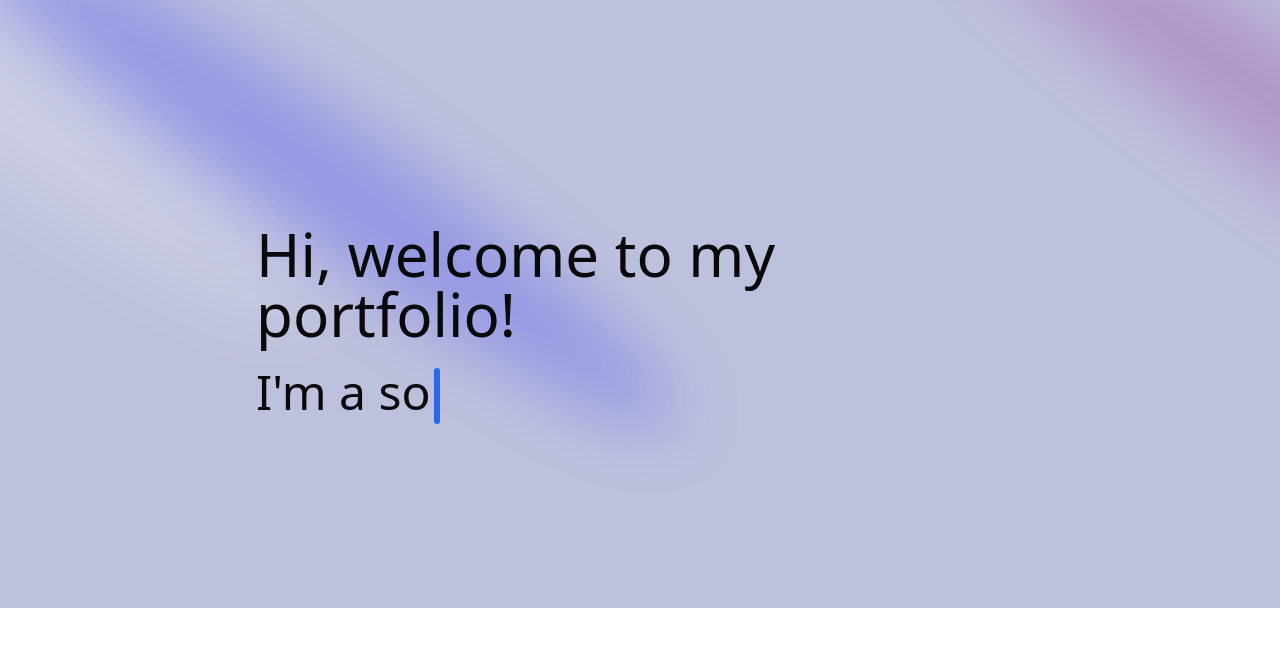
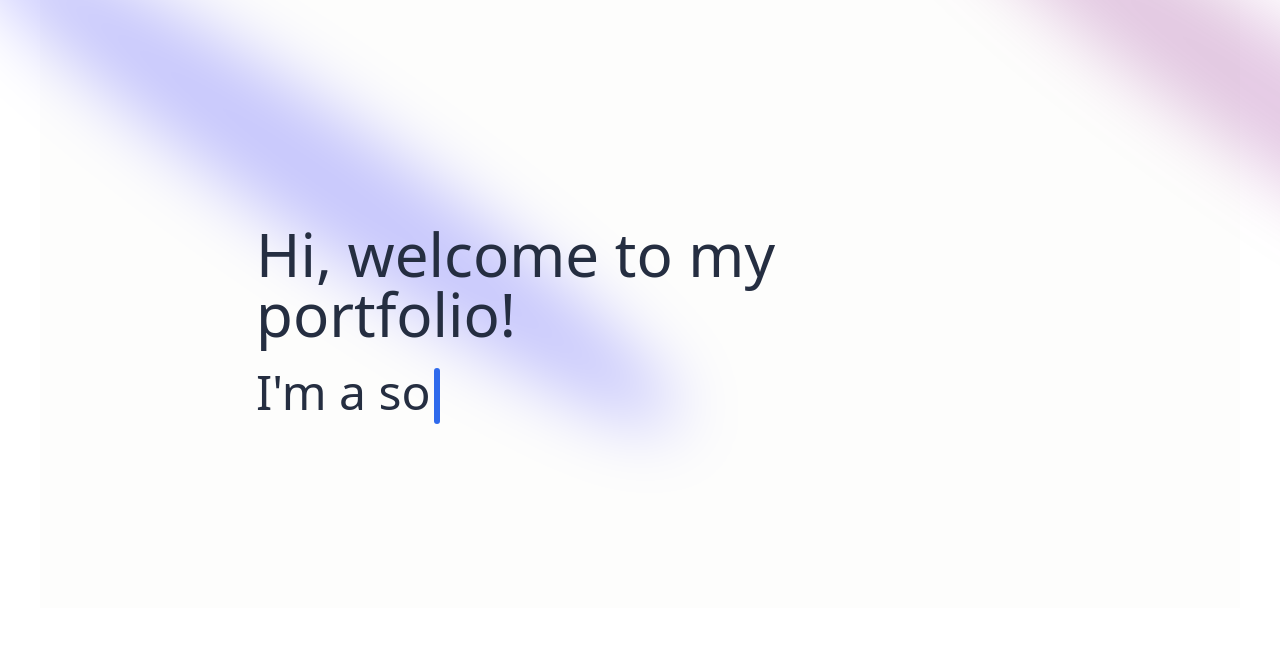
Before and after one commit to sophiadt/sophia, a Next.js app: page / in a window 1280 px wide. Shown: the top 646 px of the page. Built offline with nearby package versions, Linux system fonts and the light colour scheme.

Commit message:
is this working idk

```diff
--- a/app/globals.css
+++ b/app/globals.css
@@ -5,7 +5,7 @@
 @layer base {
     :root {
         --background: 0 0% 100%;
-        --foreground: 240 10% 3.9%;
+        --foreground: 220 28% 20%; /* Updated to match black-blue */
 
         --card: 0 0% 100%;
         --card-foreground: 240 10% 3.9%;
@@ -33,6 +33,10 @@
         --ring: 240 10% 3.9%;
 
         --radius: 0.5rem;
+    }
+
+    body {
+        @apply bg-background text-black-blue; /* Use the black-blue class here */
     }
 }
 
--- a/app/layout.tsx
+++ b/app/layout.tsx
@@ -15,7 +15,7 @@ export default function RootLayout({
     <html lang="en">
       <head>
         <link rel="preconnect" href="https://fonts.googleapis.com" />
-        <link rel="preconnect" href="https://fonts.gstatic.com" crossorigin />
+        <link rel="preconnect" href="https://fonts.gstatic.com" crossOrigin="anonymous" />
         <link
           href="https://fonts.googleapis.com/css2?family=Inter:ital,opsz,wght@0,14..32,100..900;1,14..32,100..900&family=Source+Serif+4:ital,opsz,wght@0,8..60,200..900;1,8..60,200..900&display=swap"
           rel="stylesheet"
--- a/app/page.tsx
+++ b/app/page.tsx
@@ -4,7 +4,7 @@ import { FaHome } from "react-icons/fa";
 
 export default function Home() {
   return (
-    <main className="relative bg-white-100 flex justify-left items-left flex-col overflow-hidden mx-auto sm:px-10 px-5">
+    <main className="relative bg-white flex justify-left items-left flex-col overflow-hidden mx-auto sm:px-10 px-5">
       <div className="max-w-7xl w-full">
         <FloatingNav navItems={[
           {name: "Home", link: "/", icon: <FaHome />}
--- a/components/Hero.tsx
+++ b/components/Hero.tsx
@@ -15,7 +15,9 @@ const Hero = () => {
   ];
 
   return (
-    <div className="pb-20 pt-36">
+    <div className="pb-20 pt-36 bg-white-akari-white">
+
+
       <div>
         <Spotlight
           className="-top-40 -left-10 md:-left-32 md:-top-20 h-screen"
--- a/tailwind.config.ts
+++ b/tailwind.config.ts
@@ -32,11 +32,24 @@ const config = {
           100: "#000319",
           200: "rgba(17, 25, 40, 0.75)",
           300: "rgba(255, 255, 255, 0.125)",
+          "blue": "#202427",
+          "blue-100": "#32383D",
+          "blue-200": "#464B53",
+          "blue-300": "#616972",
+          "blue-400": "#767F8A",
+          "blue-500": "#8D979F",
+          "blue-600": "#A8ADB4",
+          "blue-700": "#BFC5C8",
+          "blue-800": "#D9DBDD",
+          "blue-900": "#F1F3F4",
         },
         white: {
-          DEFAULT: "#FFF",
+          DEFAULT: "#FFFFF",
           100: "#BEC1DD",
           200: "#C1C2D3",
+          "akari-white": "#FDFDFC",
+          "akari-border": "#DDDFE0",
+          "akari-blue": "#9DBECF",
         },
         blue: {
           "100": "#E4ECFF",
```
